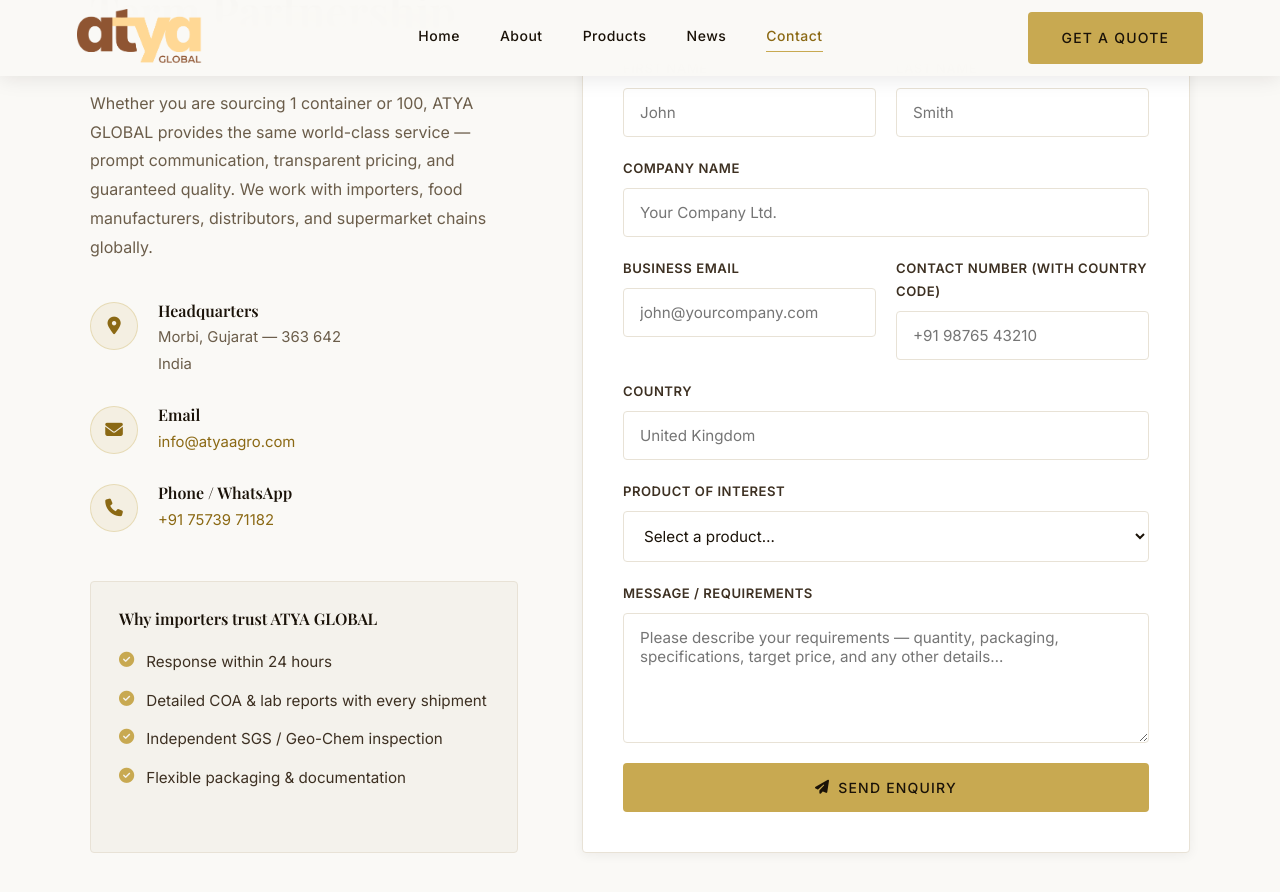
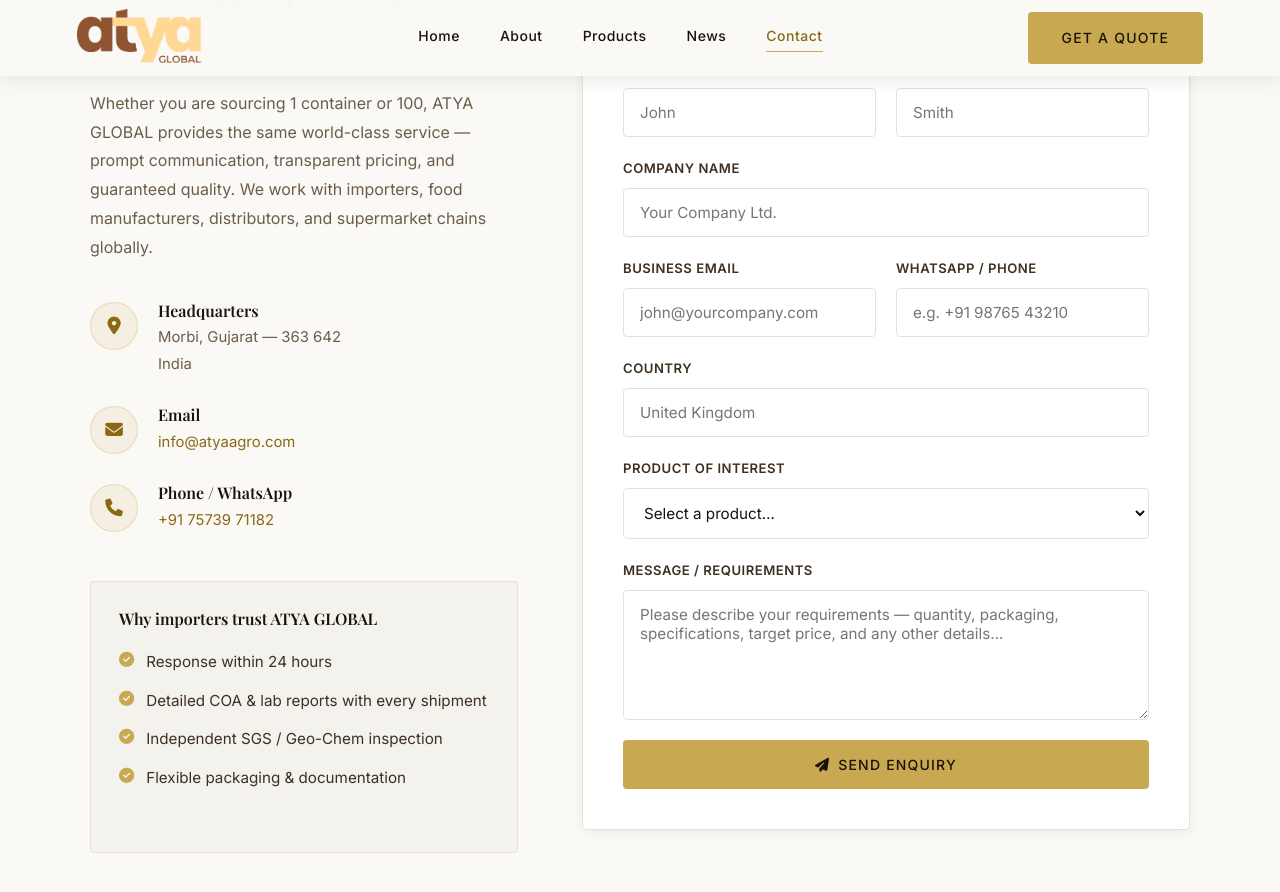
Before and after one commit to Vishalkanjiya/web, a Jekyll site: the page built from contact.html, in a window 1280 px wide and 900 px high, scrolled down 618 px. Shown: the top 892 px of the window. Built offline with Jekyll 4.4.1, drawn with Linux system fonts in a browser that asks for light colours; some web fonts are replaced.

Commit message:
Add files via upload

```diff
--- a/_layouts/default.html
+++ b/_layouts/default.html
@@ -70,6 +70,6 @@
     </div>
   </footer>
 
-  <script src="{{ '/js/main.js' | relative_url }}"></script>
+  <script src="{{ '/js/main.js' | relative_url }}?v={{ site.time | date: '%s' }}"></script>
 </body>
 </html>
--- a/contact.html
+++ b/contact.html
@@ -87,8 +87,8 @@
                 <input type="email" name="Email" id="email" class="f-control" placeholder="john@yourcompany.com" required>
               </div>
               <div class="f-group">
-                <label for="phone">Contact Number (with Country Code)</label>
-                <input type="tel" name="Phone" id="phone" class="f-control" placeholder="+91 98765 43210" required>
+                <label for="phone">WhatsApp / Phone</label>
+                <input type="tel" name="Phone" id="phone" class="f-control" placeholder="e.g. +91 98765 43210" required>
               </div>
             </div>
             <div class="f-group">
```
